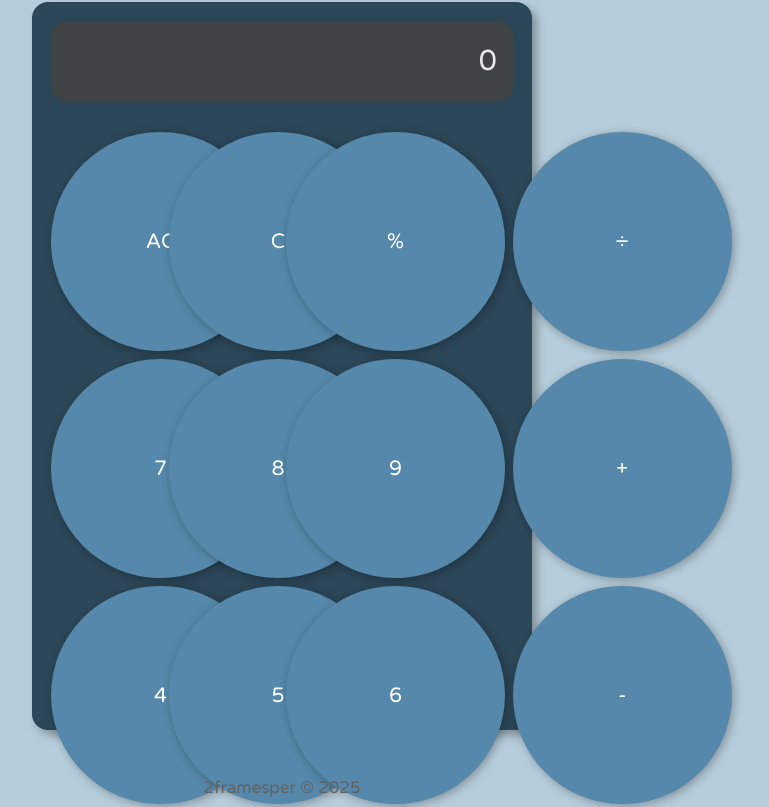
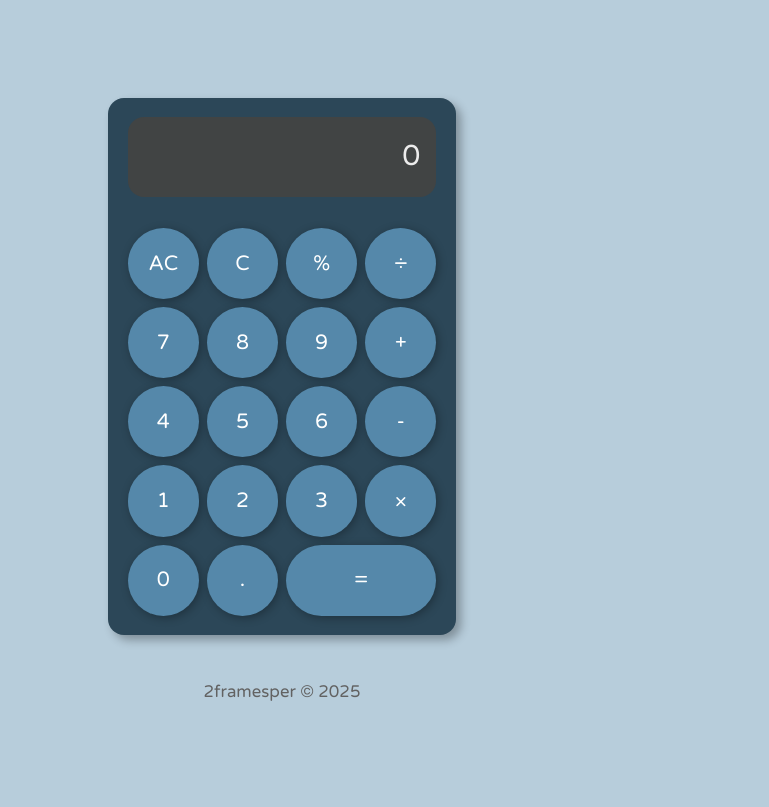
Before and after one commit to 2framesper/calculator, a plain HTML site: page index.html in a window 1280 px wide. Shown: the top 807 px of the page, without its empty margins (358-1127 px from the left). Drawn offline with nearby package versions, Linux system fonts and the light colour scheme.

Commit message:
Fix visual bug of buttons across various browsers
Set min-width to 0 to get rid of the automatic minimum size causing buttons to be too large
Set specific width and height on buttons instead of using aspect ratio to fix safari's zooming with button transform and box shadow

```diff
--- a/index.html
+++ b/index.html
@@ -7,6 +7,7 @@
     <link rel="preconnect" href="https://fonts.googleapis.com">
     <link rel="preconnect" href="https://fonts.gstatic.com" crossorigin>
     <link href="https://fonts.googleapis.com/css2?family=Varela+Round&display=Quicksand:wght@300..700&display=swap" rel="stylesheet">
+    <link rel="stylesheet" href="https://cdnjs.cloudflare.com/ajax/libs/normalize/8.0.1/normalize.min.css">
     <link rel="stylesheet" href="styles.css">
 </head>
 <body>
--- a/styles.css
+++ b/styles.css
@@ -71,13 +71,14 @@ body {
 #buttonGrid {
     display: grid;
     grid-template-columns: repeat(4, 1fr);
-    grid-gap: .5rem;
+    grid-gap: .5em;
 }
 
 button {
     height: 100%;
-    aspect-ratio: 1/1;
-    padding: 1.3rem;
+    width: 4.45rem;
+    height: 4.45rem;
+    padding: 1em;
 
     border-style: hidden;
     border-radius: 100%;
@@ -93,10 +94,12 @@ button {
 
     cursor: pointer; /* Changes the cursor to a pointer on hover */
     transition: transform 0.2s ease, box-shadow 0.2s ease; /* Adds smooth transitions */
+
+    min-width: 0;
 }
 
 button:hover {
-    transform: translateY(-3px); /* Moves the button up by 5 pixels */
+    transform: translateY(-0.2rem); /* Moves the button up by 5 pixels */
     box-shadow: 5px 5px 15px rgba(0, 0, 0, 0.4); /* Makes the shadow larger */
 }
 
@@ -141,7 +144,8 @@ button:active {
 }
 
 .equals {
-    aspect-ratio: 2/1;
+    width: auto;
+    grid-column: span 2;
     border-radius: 2.5rem;
 }
 
```
